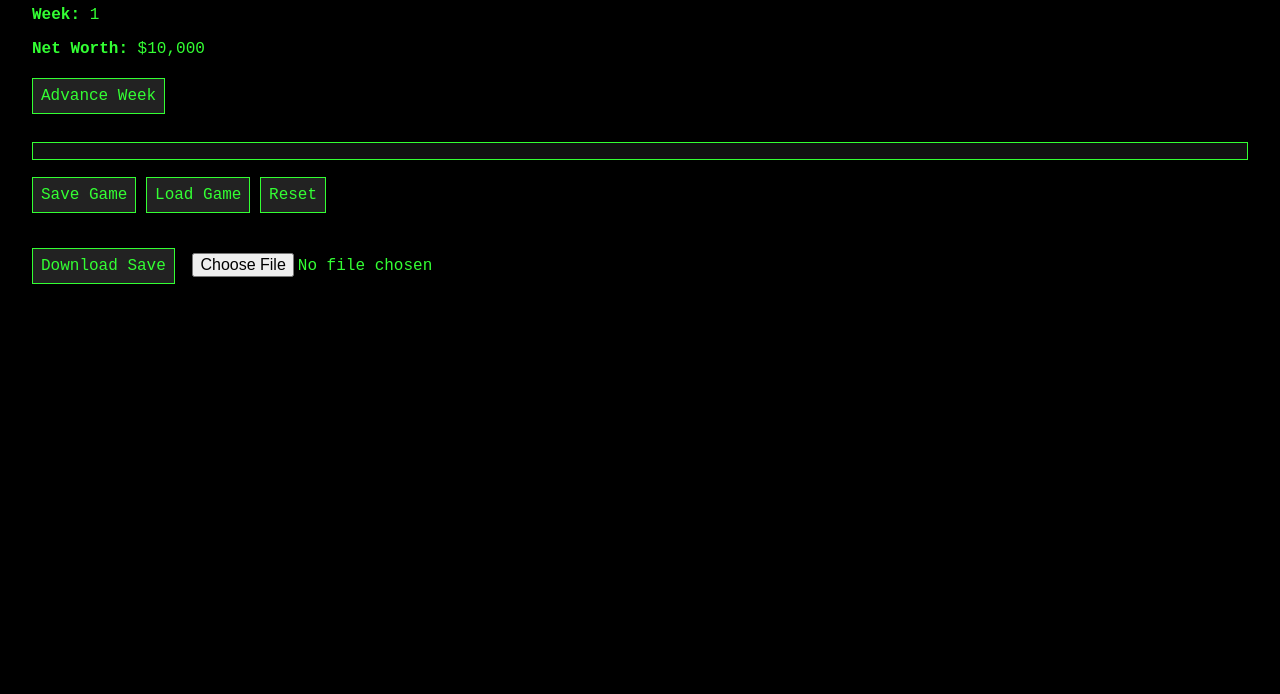
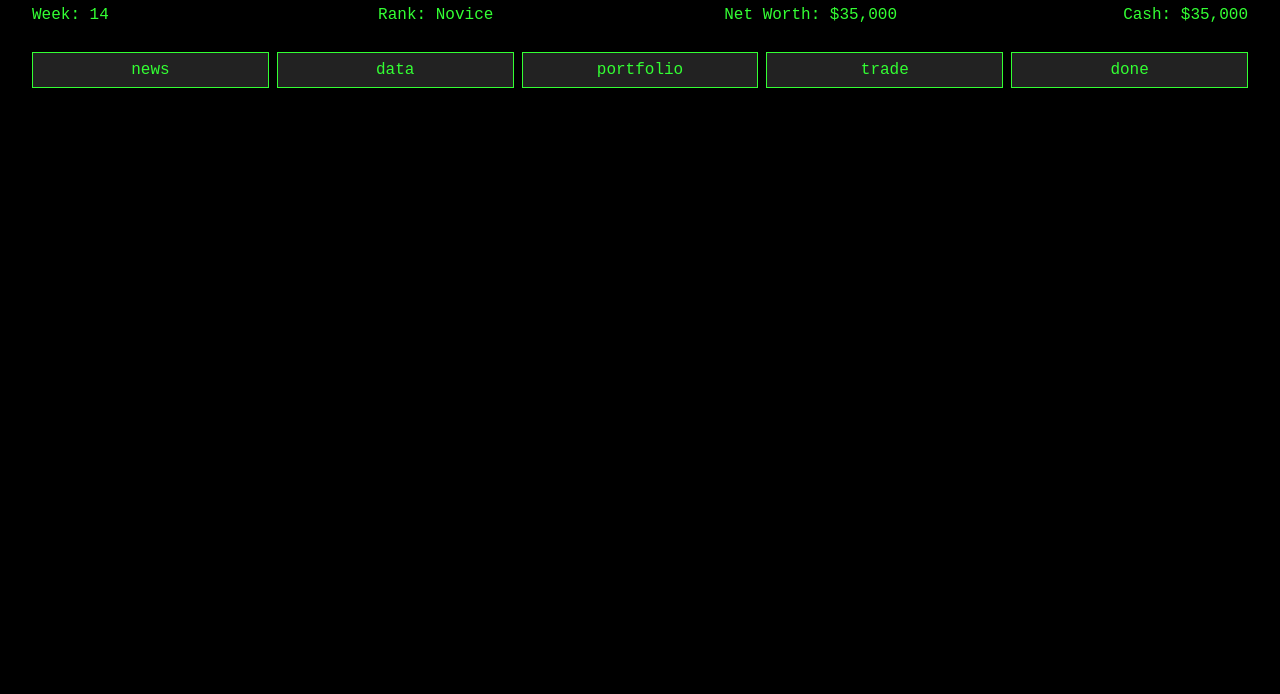
Before and after one commit to sdrasco/drawdowngame, a plain HTML site: page docs/play.html in a window 1280 px wide. Shown: the part 106-800 px from the top of the page. Drawn offline with Linux system fonts and the light colour scheme.

Commit message:
Add main menu interface

```diff
--- a/docs/css/style.css
+++ b/docs/css/style.css
@@ -29,11 +29,40 @@ button:hover {
   margin-bottom: 1.5rem;
 }
 
-#asciiChart {
-  white-space: pre;
-  background: #111;
-  padding: 0.5rem;
-  border: 1px solid #33ff33;
-  font-size: 0.85rem;
-  line-height: 1.1rem;
+
+.status {
+  display: flex;
+  flex-wrap: wrap;
+  justify-content: space-between;
+  gap: 1rem;
+  margin-bottom: 1.5rem;
 }
+
+.status div {
+  min-width: 120px;
+}
+
+.menu {
+  display: flex;
+  flex-direction: column;
+  align-items: stretch;
+  gap: 0.5rem;
+  max-width: 300px;
+  margin: 0 auto;
+}
+
+.menu button {
+  width: 100%;
+}
+
+@media (min-width: 600px) {
+  .menu {
+    flex-direction: row;
+    flex-wrap: wrap;
+    justify-content: center;
+    max-width: none;
+  }
+  .menu button {
+    flex: 1 0 150px;
+  }
+}
--- a/docs/js/game.js
+++ b/docs/js/game.js
@@ -0,0 +1,53 @@
+const gameState = {
+  week: 14,
+  maxWeeks: 104,
+  cash: 35000,
+  netWorth: 35000,
+  rank: 'Novice'
+};
+
+function updateStatus() {
+  document.getElementById('week').textContent = gameState.week;
+  document.getElementById('rank').textContent = gameState.rank;
+  document.getElementById('netWorth').textContent = gameState.netWorth.toLocaleString();
+  document.getElementById('cash').textContent = gameState.cash.toLocaleString();
+}
+
+function updateRank() {
+  const worth = gameState.netWorth;
+  if (worth > 1000000) {
+    gameState.rank = 'Tycoon';
+  } else if (worth > 250000) {
+    gameState.rank = 'Trader';
+  } else if (worth > 100000) {
+    gameState.rank = 'Apprentice';
+  } else {
+    gameState.rank = 'Novice';
+  }
+}
+
+function nextWeek() {
+  if (gameState.week >= gameState.maxWeeks) {
+    alert('Game over');
+    return;
+  }
+  gameState.week += 1;
+  // simple demo economic change
+  const change = Math.floor(Math.random() * 1500 - 500);
+  gameState.cash += change;
+  gameState.netWorth += change;
+  updateRank();
+  updateStatus();
+}
+
+function showPlaceholder(msg) {
+  alert(msg + ' screen goes here.');
+}
+
+document.getElementById('doneBtn').addEventListener('click', nextWeek);
+document.getElementById('newsBtn').addEventListener('click', () => showPlaceholder('News'));
+document.getElementById('dataBtn').addEventListener('click', () => showPlaceholder('Data'));
+document.getElementById('portfolioBtn').addEventListener('click', () => showPlaceholder('Portfolio'));
+document.getElementById('tradeBtn').addEventListener('click', () => showPlaceholder('Trade'));
+
+updateStatus();
--- a/docs/play.html
+++ b/docs/play.html
@@ -6,28 +6,20 @@
   <link rel="stylesheet" href="css/style.css">
 </head>
 <body>
-
-  <h1>Drawdown (Demo)</h1>
-
-  <div class="section">
-    <p><strong>Week:</strong> <span id="week">1</span></p>
-    <p><strong>Net Worth:</strong> $<span id="netWorth">10000</span></p>
-    <button onclick="nextWeek()">Advance Week</button>
+  <h1>Drawdown</h1>
+  <div id="status" class="status">
+    <div>Week: <span id="week">14</span></div>
+    <div>Rank: <span id="rank">Novice</span></div>
+    <div>Net Worth: $<span id="netWorth">35000</span></div>
+    <div>Cash: $<span id="cash">35000</span></div>
   </div>
-
-  <pre id="asciiChart"></pre>
-
-  <div class="section">
-    <button onclick="saveGame()">Save Game</button>
-    <button onclick="loadGame()">Load Game</button>
-    <button onclick="resetGame()">Reset</button>
+  <div class="menu">
+    <button id="newsBtn">news</button>
+    <button id="dataBtn">data</button>
+    <button id="portfolioBtn">portfolio</button>
+    <button id="tradeBtn">trade</button>
+    <button id="doneBtn">done</button>
   </div>
-
-  <div class="section">
-    <button onclick="exportSave()">Download Save</button>
-    <input type="file" id="fileInput" />
-  </div>
-
-  <script src="js/main.js"></script>
+  <script src="js/game.js"></script>
 </body>
 </html>
```
